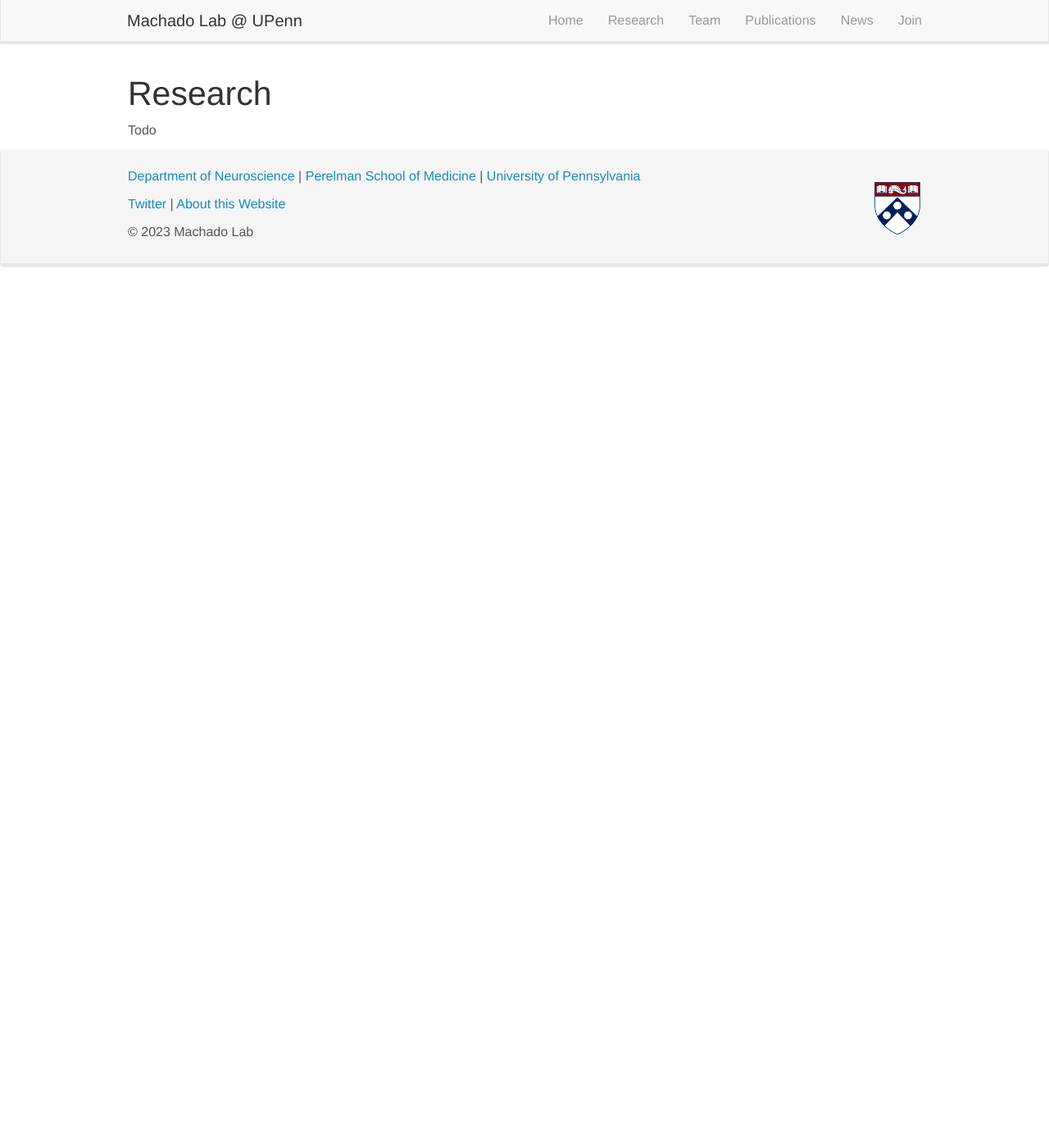
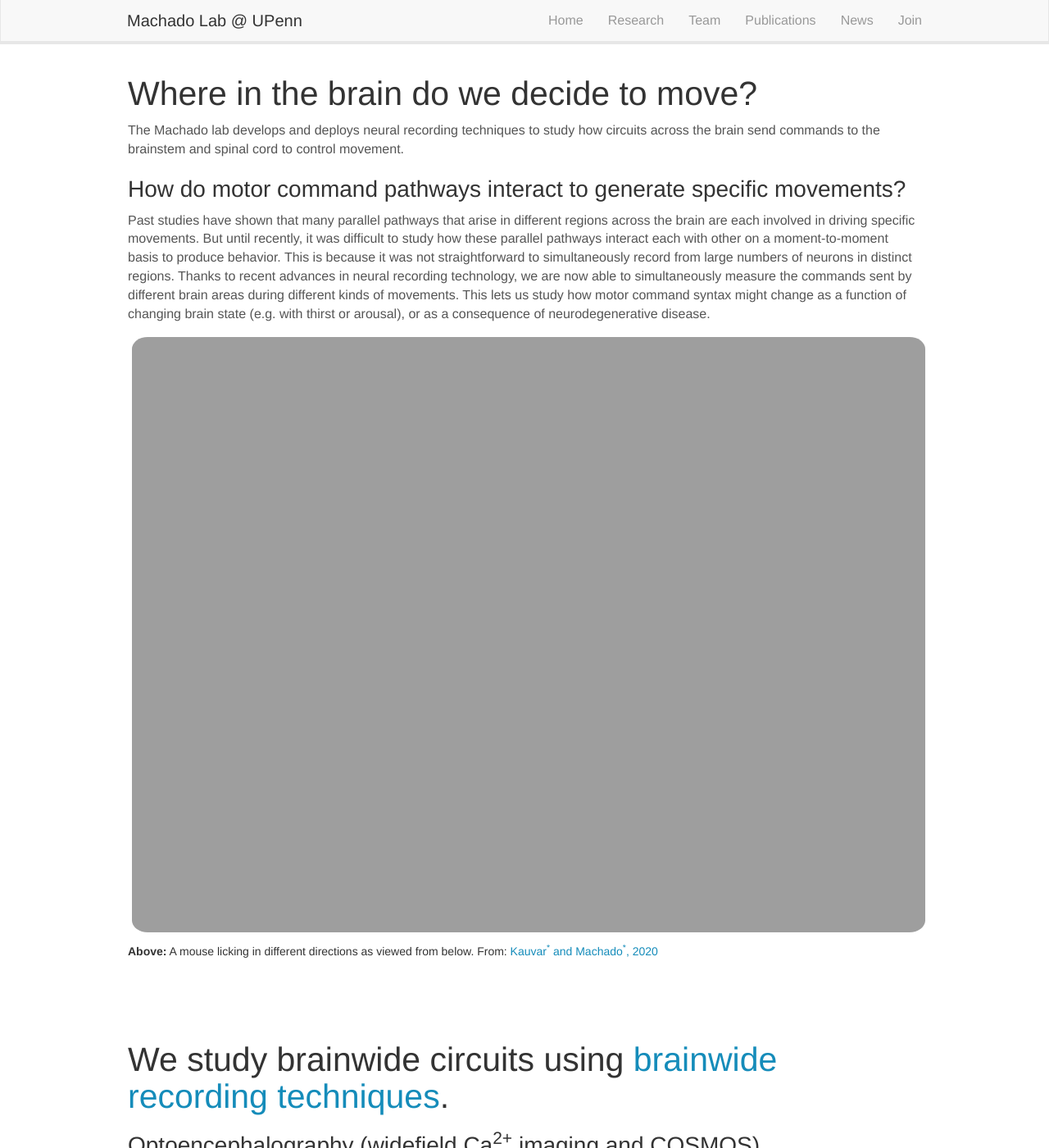
Before and after one commit to machado-lab-code/machado-lab-code, a Jekyll site: the page built from _pages/research.md, in a window 1280 px wide and 1400 px high. Shown: the whole window at 82% size. Built offline with Jekyll 4.4.1, drawn with Linux system fonts in a browser that asks for light colours; nearby versions of some CDN libraries; some of the changed text lies outside the part shown.

Commit message:
updated research section and text

```diff
--- a/_data/team_members.yml
+++ b/_data/team_members.yml
@@ -2,7 +2,7 @@
   photo: machado.jpg
   info: Assistant Professor
   email: Timothy.Machado@PennMedicine.upenn.edu
-  bio: I'm interested in understanding how descending pathways command the brainstem and spinal cord to initiate and modify movements--especially across different brain states (like hunger, thirst, and arousal). Previously, I was a postdoc working in the Deisseroth Lab at Stanford University. Before that, I started a company called CTRL-labs that used ideas related to my doctoral work to build non-invasive technologies for decoding motor intention. I went to grad school at Columbia University where I studied spinal motor circuits. Outside of lab, I enjoy running, biking, and trying to be outside.
+  bio: I'm interested in understanding how descending pathways command the brainstem and spinal cord to initiate and modify movements—especially across different brain states (like hunger, thirst, and arousal). Previously, I was a postdoc working in the Deisseroth Lab at Stanford. Before that, I started a company called CTRL-labs that used ideas related to my doctoral work to build non-invasive technologies for decoding motor intention. I went to graduate school at Columbia where I studied spinal motor circuits. Outside of lab, I enjoy running, biking, and trying to be outside.
   number_educ: 3
   education1: B.S., University of California, San Diego (Cognitive Science)
   education2: Ph.D., Columbia University (Paninski and Jessell labs)
--- a/_includes/footer.html
+++ b/_includes/footer.html
@@ -4,7 +4,7 @@
 	  <div class="row">
 		<div class="col-sm-6 col-md-12">
 		   <p></p>
-		   <img src="{{ site.url }}{{ site.baseurl }}/images/penn.png" class="img-responsive" width="6%" style="float: right" />
+		   <img src="{{ site.url }}{{ site.baseurl }}/images/penn-1.png" class="img-responsive" width="6%" style="float: right" />
            <p>  <a href="https://www.med.upenn.edu/neuroscience/">Department of Neuroscience</a> | <a href="https://www.med.upenn.edu/">Perelman School of Medicine</a> | <a href="https://www.upenn.edu/">University of Pennsylvania</a> </p>
 		   <p><a href="https://twitter.com/machado_ta">Twitter</a> | <a href="https://github.com/machado-lab-code/machado-lab-code">About this Website</a></p>
 		   <p>  &copy 2023 Machado Lab
--- a/_pages/research.md
+++ b/_pages/research.md
@@ -6,6 +6,42 @@ sitemap: false
 permalink: /research/
 ---
 
-# Research
+# Where in the brain do we decide to move?
 
-Todo
+The Machado lab develops and deploys neural recording techniques to study how circuits across the brain send commands to the brainstem and spinal cord to control movement.
+
+### How do motor command pathways interact to generate specific movements?
+
+Past studies have shown that many parallel pathways that arise in different regions across the brain are each involved in driving specific movements. But until recently, it was difficult to study how these parallel pathways interact each with other on a moment-to-moment basis to produce behavior. This is because it was not straightforward to simultaneously record from large numbers of neurons in distinct regions. Thanks to recent advances in neural recording technology, we are now able to simultaneously measure the commands sent by different brain areas during different kinds of movements. This lets us study how motor command syntax might change as a function of changing brain state (e.g. with thirst or arousal), or as a consequence of neurodegenerative disease.
+
+![A mouse licking]({{ site.url }}{{ site.baseurl }}/images/researchpic/behavior.gif){: style="width: 100%; float: center; margin: 5px"}
+###### **Above:** A mouse licking in different directions as viewed from below. From: [Kauvar<sup>*</sup> and Machado<sup>*</sup>, 2020](http://timmachado.com/papers/Kauvar-Machado-2020.pdf)
+
+<br><br><br>
+
+# We study brainwide circuits using [brainwide recording techniques](http://timmachado.com/papers/Machado-Kauvar-2022.pdf).
+
+### Optoencephalography (widefield Ca<sup>2+</sup> imaging and COSMOS)
+We use [COSMOS](http://timmachado.com/papers/Machado-Kauvar-2022.pdf), a single-photon imaging technique to measure neural activity from across the curved surface of mouse dorsal cortex. <br>
+![COSMOS]({{ site.url }}{{ site.baseurl }}/images/researchpic/cosmos.gif){: style="width: 100%; float: center; margin: 5px"}
+###### **Above:** Representative data obtained on a COSMOS microscope. From: [Kauvar<sup>*</sup> and Machado<sup>*</sup>, 2020](http://timmachado.com/papers/Kauvar-Machado-2020.pdf)
+<br>
+
+### Large-scale electrophysiology (Neuropixels)
+We use multielectrode arrays called Neuropixels to simultaneously record from hundreds of neurons.
+<br>
+![Brainstem spikes]({{ site.url }}{{ site.baseurl }}/images/researchpic/npix.png){: style="width: 100%; float: center; margin: 5px"}
+###### **Above:** Spiking activity from single units in the medulla. Panel on right adapted from [Jun et al. 2017](https://doi.org/10.1038/nature24636)
+<br>
+
+### Tissue clearing techniques and light sheet microscopy
+We use tissue clearing techniques like [SHIELD](https://doi.org/10.1038/nbt.4281) and DISCO to perform whole-brain histology and to reconstruct electrode tracks.
+![Cleared brain]({{ site.url }}{{ site.baseurl }}/images/carousel/interareal_nt.png){: style="width: 100%; float: center; margin: 5px"}
+###### **Above:** Fluorescent Neuropixels electrode tracks aligned to the Allen Brain Atlas.
+<br>
+
+### Analysis of neural population dynamics
+We use and develop new algorithms, software packages, and approaches for analyzing the large-scale neural datasets that we collect.
+![Analysis]({{ site.url }}{{ site.baseurl }}/images/researchpic/analysis.png){:style="width: 100%; float: center; margin: 5px"}
+###### **Above:** Analysis of population neural activity in visual cortex. From: [Marshel<sup>*</sup>, Kim<sup>*</sup>, Machado<sup>*</sup>, Quirin<sup>*</sup>, et al., 2019](http://timmachado.com/papers/Marshel-Kim-Machado-Quirin-2019.pdf)
+<br>
```
Also changed, not shown: _pages/home.md (+3 -3 lines), images/researchpic/analysis.png (added), images/researchpic/npix.png (added), 2 other files.
